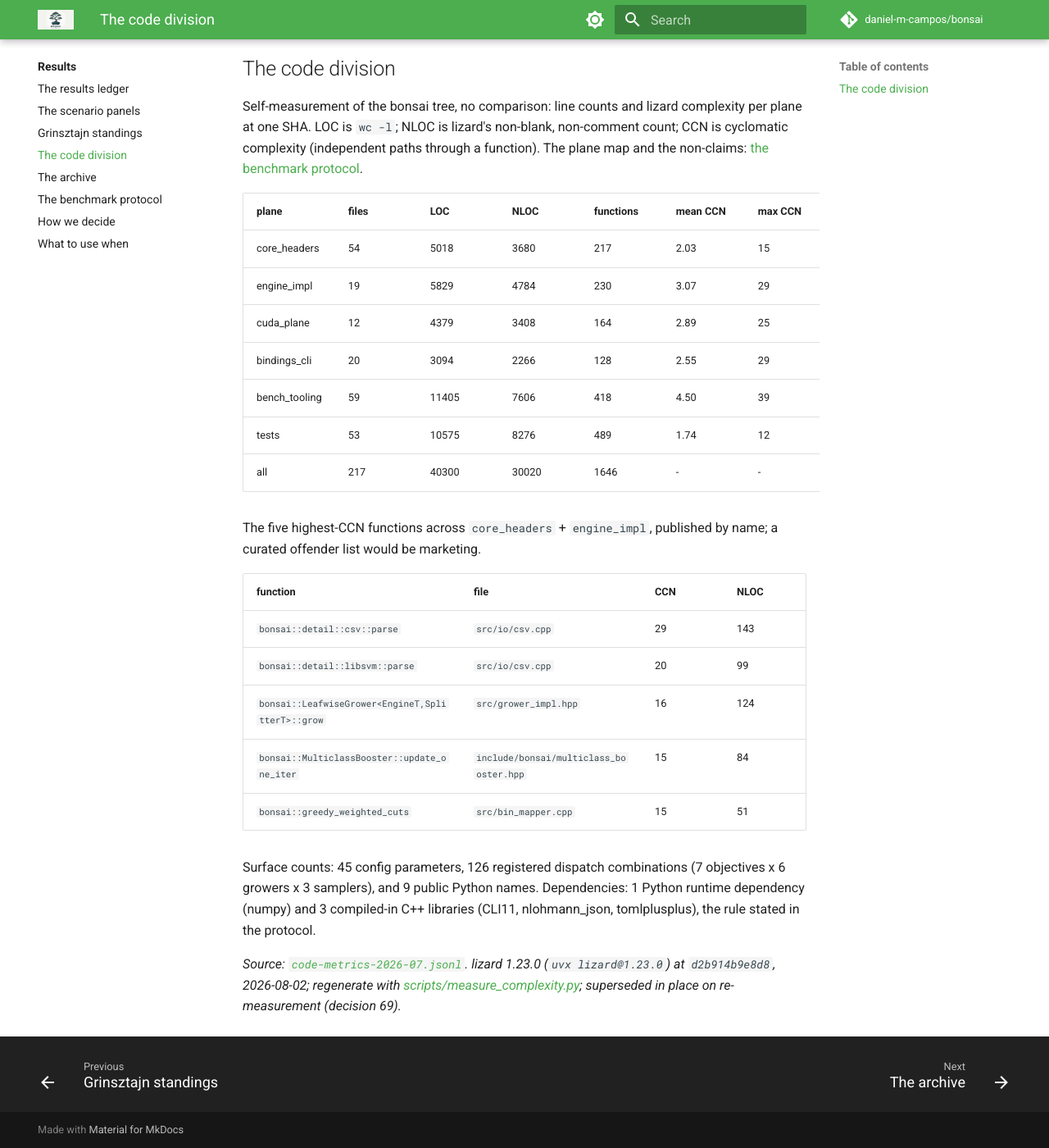
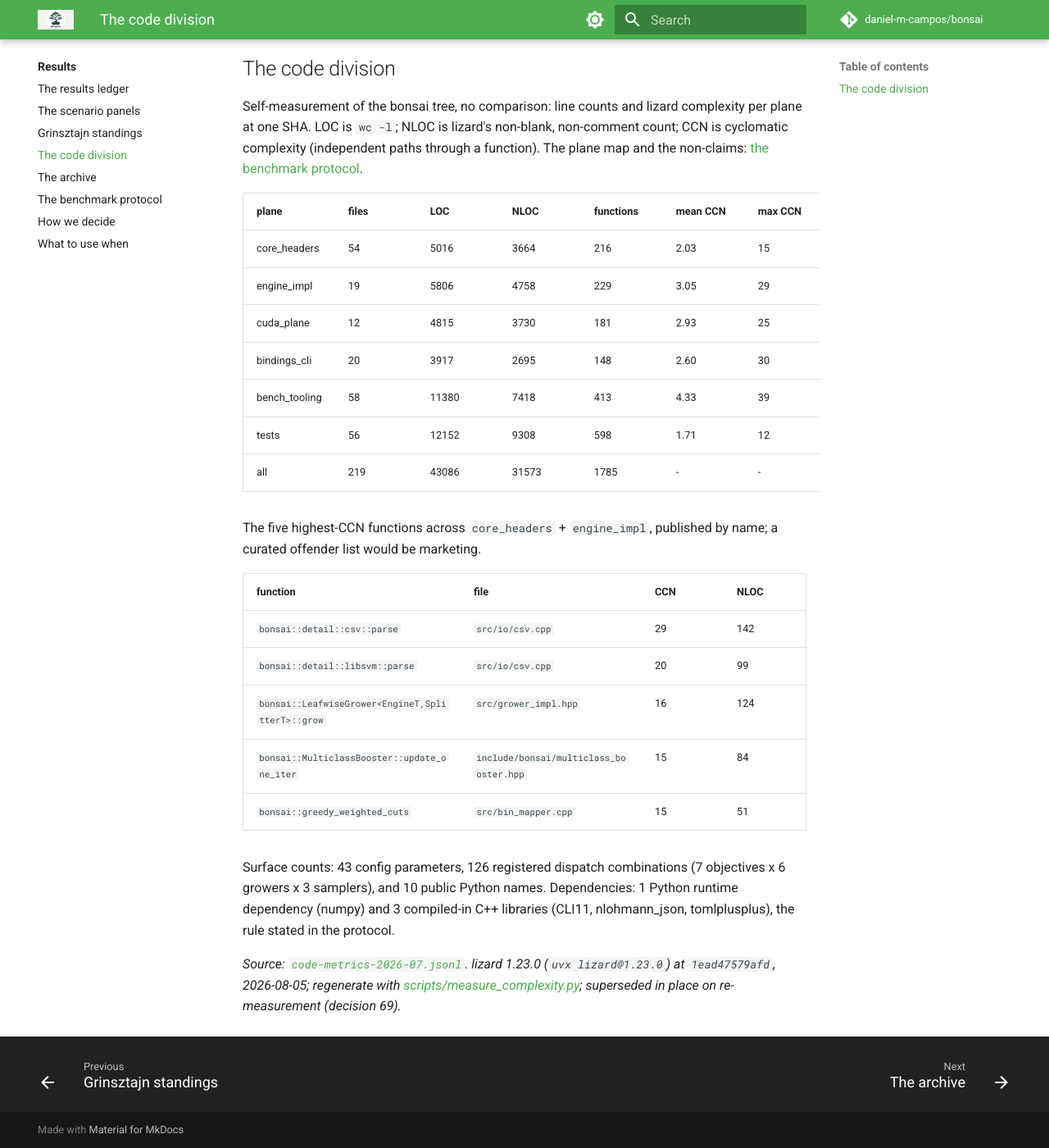
Before and after one commit to daniel-m-campos/bonsai, an MkDocs documentation site: the page built from docs/method/results/code-metrics.md, in a window 1280 px wide and 1400 px high, scrolled down 162 px. Shown: the whole window at 82% size. Built offline with MkDocs 1.6.1 and Material for MkDocs 9.7.7, drawn with Linux system fonts in a browser that asks for light colours; comment, search, counter and statistics services are not loaded.

Commit message:
bench: code axis refreshed, quality restamped

```diff
--- a/docs/method/results/code-metrics.md
+++ b/docs/method/results/code-metrics.md
@@ -6,24 +6,24 @@ Self-measurement of the bonsai tree, no comparison: line counts and lizard compl
 
 | plane | files | LOC | NLOC | functions | mean CCN | max CCN |
 |---|---|---|---|---|---|---|
-| core_headers | 54 | 5018 | 3680 | 217 | 2.03 | 15 |
-| engine_impl | 19 | 5829 | 4784 | 230 | 3.07 | 29 |
-| cuda_plane | 12 | 4379 | 3408 | 164 | 2.89 | 25 |
-| bindings_cli | 20 | 3094 | 2266 | 128 | 2.55 | 29 |
-| bench_tooling | 59 | 11405 | 7606 | 418 | 4.50 | 39 |
-| tests | 53 | 10575 | 8276 | 489 | 1.74 | 12 |
-| all | 217 | 40300 | 30020 | 1646 | - | - |
+| core_headers | 54 | 5016 | 3664 | 216 | 2.03 | 15 |
+| engine_impl | 19 | 5806 | 4758 | 229 | 3.05 | 29 |
+| cuda_plane | 12 | 4815 | 3730 | 181 | 2.93 | 25 |
+| bindings_cli | 20 | 3917 | 2695 | 148 | 2.60 | 30 |
+| bench_tooling | 58 | 11380 | 7418 | 413 | 4.33 | 39 |
+| tests | 56 | 12152 | 9308 | 598 | 1.71 | 12 |
+| all | 219 | 43086 | 31573 | 1785 | - | - |
 
 The five highest-CCN functions across `core_headers` + `engine_impl`, published by name; a curated offender list would be marketing.
 
 | function | file | CCN | NLOC |
 |---|---|---|---|
-| `bonsai::detail::csv::parse` | `src/io/csv.cpp` | 29 | 143 |
+| `bonsai::detail::csv::parse` | `src/io/csv.cpp` | 29 | 142 |
 | `bonsai::detail::libsvm::parse` | `src/io/csv.cpp` | 20 | 99 |
 | `bonsai::LeafwiseGrower<EngineT,SplitterT>::grow` | `src/grower_impl.hpp` | 16 | 124 |
 | `bonsai::MulticlassBooster::update_one_iter` | `include/bonsai/multiclass_booster.hpp` | 15 | 84 |
 | `bonsai::greedy_weighted_cuts` | `src/bin_mapper.cpp` | 15 | 51 |
 
-Surface counts: 45 config parameters, 126 registered dispatch combinations (7 objectives x 6 growers x 3 samplers), and 9 public Python names. Dependencies: 1 Python runtime dependency (numpy) and 3 compiled-in C++ libraries (CLI11, nlohmann_json, tomlplusplus), the rule stated in the protocol.
+Surface counts: 43 config parameters, 126 registered dispatch combinations (7 objectives x 6 growers x 3 samplers), and 10 public Python names. Dependencies: 1 Python runtime dependency (numpy) and 3 compiled-in C++ libraries (CLI11, nlohmann_json, tomlplusplus), the rule stated in the protocol.
 
-*Source: [`code-metrics-2026-07.jsonl`](../../../benchmarks/results/code-metrics-2026-07.jsonl). lizard 1.23.0 (`uvx lizard@1.23.0`) at `d2b914b9e8d8`, 2026-08-02; regenerate with [scripts/measure_complexity.py](../../../scripts/measure_complexity.py); superseded in place on re-measurement (decision 69).*
+*Source: [`code-metrics-2026-07.jsonl`](../../../benchmarks/results/code-metrics-2026-07.jsonl). lizard 1.23.0 (`uvx lizard@1.23.0`) at `1ead47579afd`, 2026-08-05; regenerate with [scripts/measure_complexity.py](../../../scripts/measure_complexity.py); superseded in place on re-measurement (decision 69).*
```
Also changed, not shown: 2 other files.
